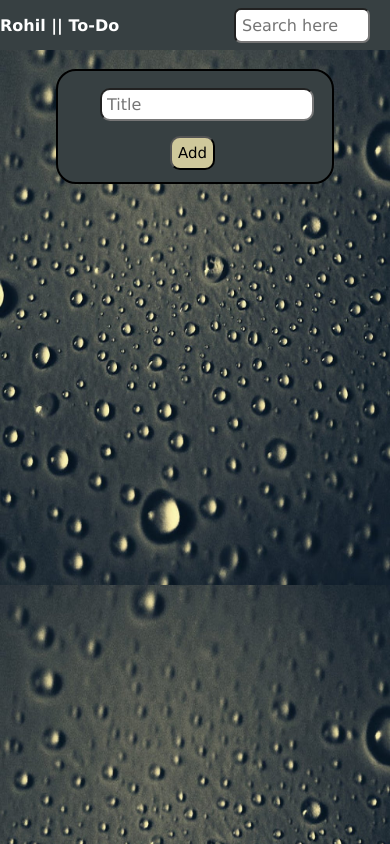
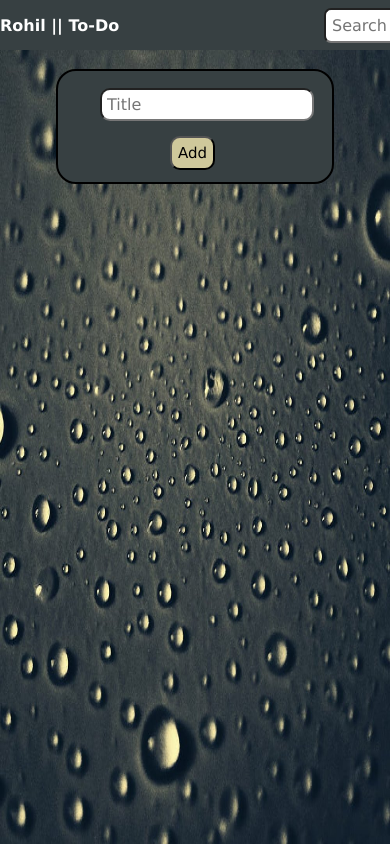
Before and after one commit to rohil1405/Todo-Typescript, a plain HTML site: page index.html in a window 390 px wide. Drawn offline with Linux system fonts and the light colour scheme.

Commit message:
image css

```diff
--- a/CSS/index.css
+++ b/CSS/index.css
@@ -7,6 +7,26 @@
 body {
     background-image: url('../todo.jpg');
     background-size: cover;
+    background-repeat: round;
+}
+
+#wrapper {
+    height: 100%;
+    width: 100%;
+    overflow: scroll;
+    scrollbar-width: none;
+}
+html {
+    height: 100%;
+    width: 100%;
+    overflow: hidden;
+    scrollbar-width: none;
+}
+body {
+    height: 100%;
+    width: 100%;
+    overflow: scroll;
+    scrollbar-width: none;
 }
 
 header {
@@ -173,8 +193,14 @@ header {
     margin-bottom: 2px;
 }
 
-@media only screen and (max-width: 460px) {
-    #box {
-        margin-left: -10px;
+@media only screen and (max-width: 450px) {
+    header {
+        width: 100%;
     }
+    #search {
+        width: 120px;
+        margin-right: -90px;
+    }
+
+
 }
--- a/index.html
+++ b/index.html
@@ -20,6 +20,7 @@
         </div>
 
     </header><br>
+    <section id="wrapper">
         <div id="border">
             <div id="input">
                 <input id='title' type='text' placeholder="Title"><br>
@@ -39,6 +40,7 @@
             </form>
         </div>
         <div id="show"></div>
+    </section>
     <script src="../JS/index.js"></script>
 </body>
 </html>
```
Lines whose indentation alone changed are shown as unchanged.
